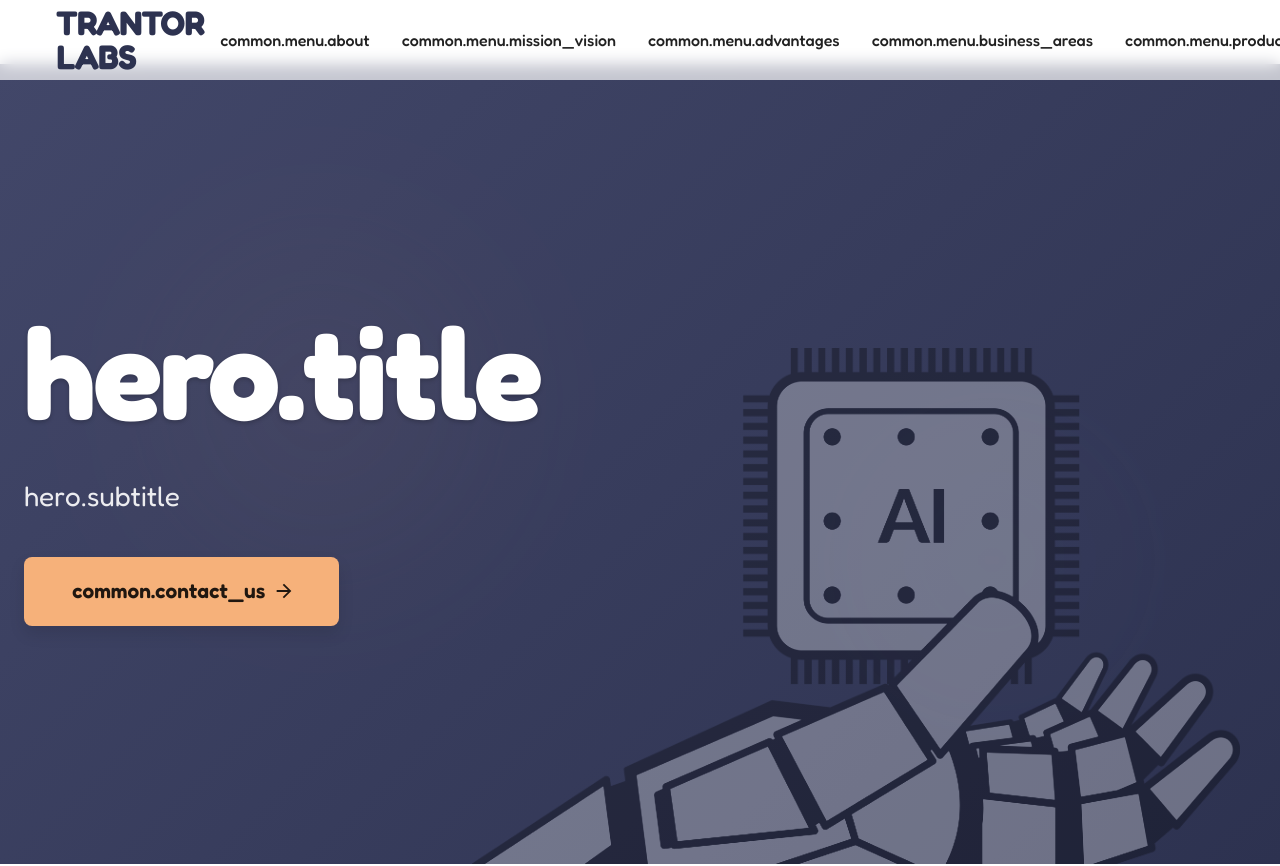
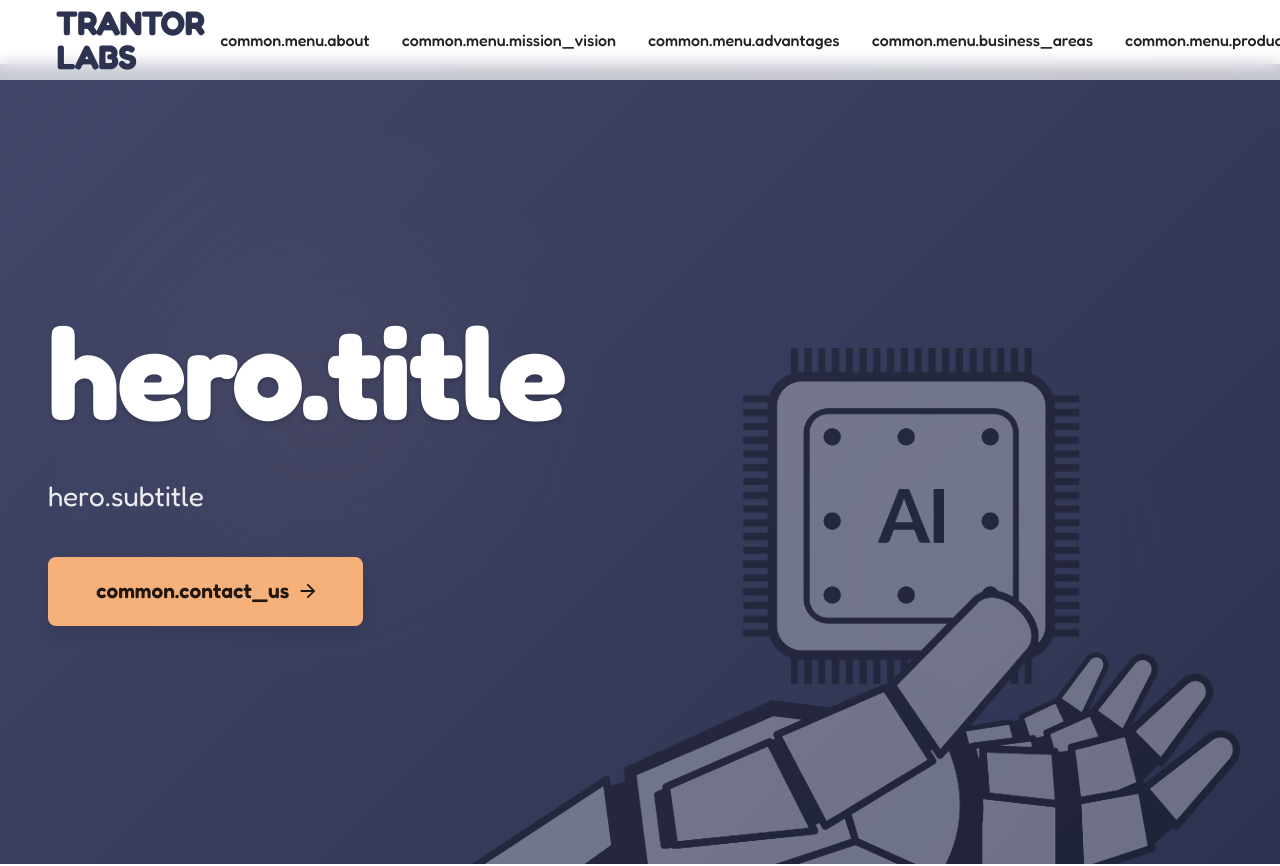
Before and after one commit to 404-atomic/trantorlabs-landing, a Next.js app: page / in a window 1280 px wide. Shown: the top 866 px of the page. Built offline with nearby package versions, Linux system fonts and the light colour scheme; what i18next-resources-to-backend would draw is missing.

Commit message:
prod v1.2 - fix padding issue

```diff
--- a/src/components/sections/Hero.tsx
+++ b/src/components/sections/Hero.tsx
@@ -88,13 +88,13 @@ export const Hero = () => {
           transition={{ duration: 1 }}
           sx={{
             position: 'absolute',
-            top: { xs: '50px', sm: '350px', md: '210px' },
-            right: { xs: '10px', sm: '0', md: '40px' },
-            width: { xs: '90%', sm: '70%', md: '60%' },
+            top: { xs: '100px', sm: '350px', md: '210px' },
+            right: { xs: '0px', sm: '0', md: '40px' },
+            width: { xs: '100%', sm: '70%', md: '60%' },
             height: '100%',
             backgroundImage: 'url(/vecteezy_robotic-hand-holding-ai-artificial-intelligence-chip_24595814.png)',
-            backgroundSize: { xs: '120%', sm: '110%', md: 'contain' },
-            backgroundPosition: { xs: 'center bottom', md: 'right center' },
+            backgroundSize: { xs: '100%', sm: '110%', md: 'contain' },
+            backgroundPosition: { xs: 'center top', sm: 'center bottom', md: 'right center' },
             backgroundRepeat: 'no-repeat',
             filter: 'brightness(1.1) contrast(1.1)',
             transition: 'opacity 0.3s ease',
@@ -102,7 +102,12 @@ export const Hero = () => {
         />
       </Box>
 
-      <Container maxWidth="xl" sx={{ position: 'relative', zIndex: 1 }}>
+      <Container maxWidth="xl" sx={{
+        position: 'relative',
+        zIndex: 1,
+        px: { xs: 3, sm: 4, md: 6 },
+        pt: { xs: 12, sm: 16, md: 0 }
+      }}>
         <Grid container spacing={4} alignItems="center">
           {/* Left content */}
           <Grid item xs={12} md={6}>
```
